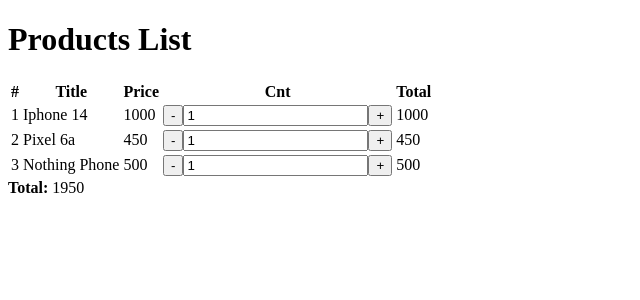
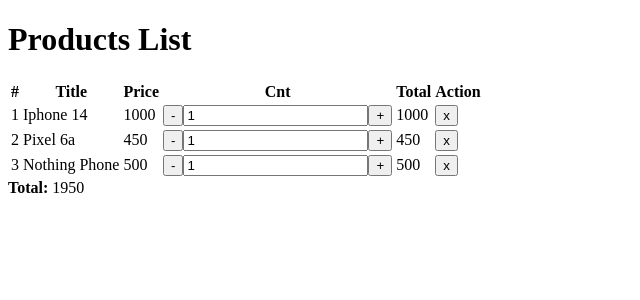
Before and after one commit to EvgeniiZaets/react-sandbox, a React app: page / in a window 1280 px wide. Shown: the top 300 px of the page, without its empty margins (0-640 px from the left). Built offline with nearby package versions, Linux system fonts and the light colour scheme.

Commit message:
product list remove button

```diff
--- a/src/App.js
+++ b/src/App.js
@@ -24,6 +24,12 @@ export default function App () {
     );
   };
 
+  const removeProduct = id => {
+    setProducts(
+      products.filter(product => product.id !== id)
+    );
+  };
+
   return <div>
     <h1>Products List</h1>
     <table>
@@ -34,6 +40,7 @@ export default function App () {
           <th>Price</th>
           <th>Cnt</th>
           <th>Total</th>
+          <th>Action</th>
         </tr>
         { products.map((product, i) => (
           <tr key={ product.id }>
@@ -44,6 +51,7 @@ export default function App () {
               <MinMax current={ product.cnt } max={ product.rest } onChange={ cnt => setCnt(product.id, cnt) }/>
             </td>
             <td>{ productTotal(product) }</td>
+            <td><button type="button" onClick={ () => removeProduct(product.id) }>x</button></td>
           </tr>
         )) }
       </tbody>
```
